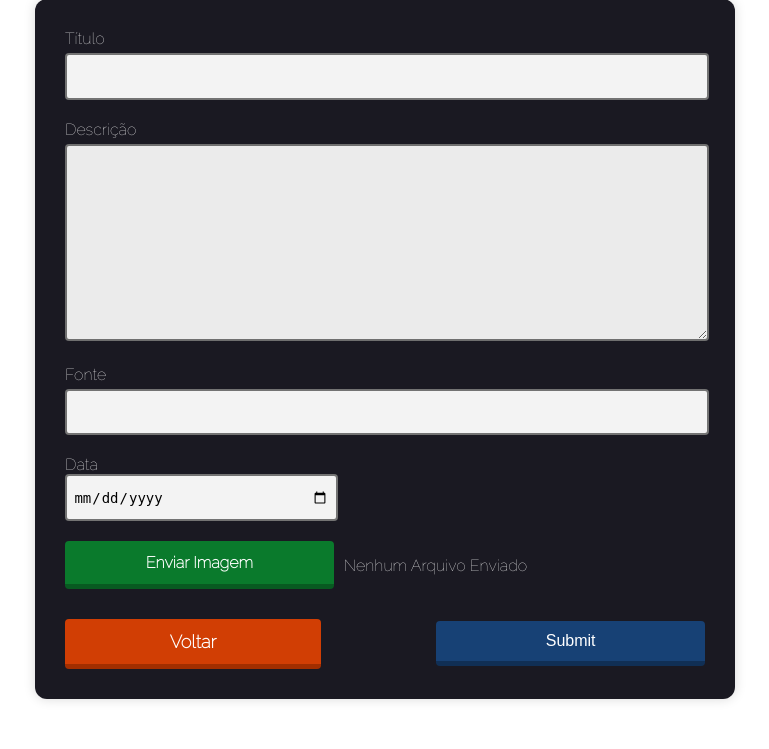
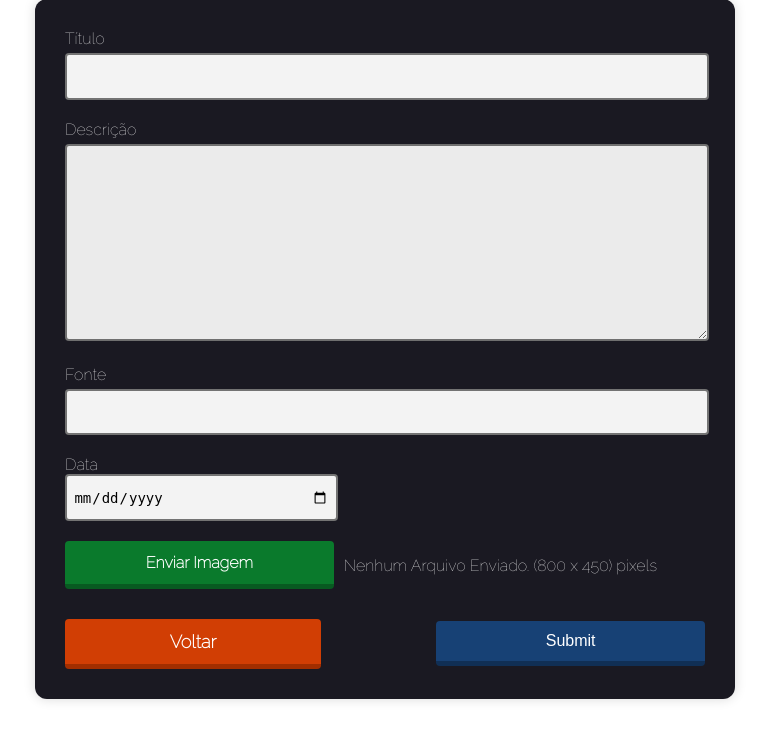
Before and after one commit to CaioSimioni/site-tcc, a PHP site: page /Noticia/noticiaCadastro.php in a window 1280 px wide. Shown: the part 228-977 px from the top of the page, without its empty margins (255-1024 px from the left). Run offline with PHP 8.4, Linux system fonts and the light colour scheme; the visitor is signed in with stand-in values (Sample User, id 1).

Commit message:
Update noticiaCadastro.php

```diff
--- a/Noticia/noticiaCadastro.php
+++ b/Noticia/noticiaCadastro.php
@@ -85,7 +85,7 @@
                 <input type="date" id="new_noticia_data"  required   name="data">
                 <div class="imagem">
                     <label onclick="a()" for="imagem">Enviar Imagem</label>
-                    <div id="nome-arquivo">Nenhum Arquivo Enviado</div>
+                    <div id="nome-arquivo">Nenhum Arquivo Enviado. (800 x 450) pixels</div>
                 </div>
             </div>
             <div class="campo div-nome-arquivo">
```
